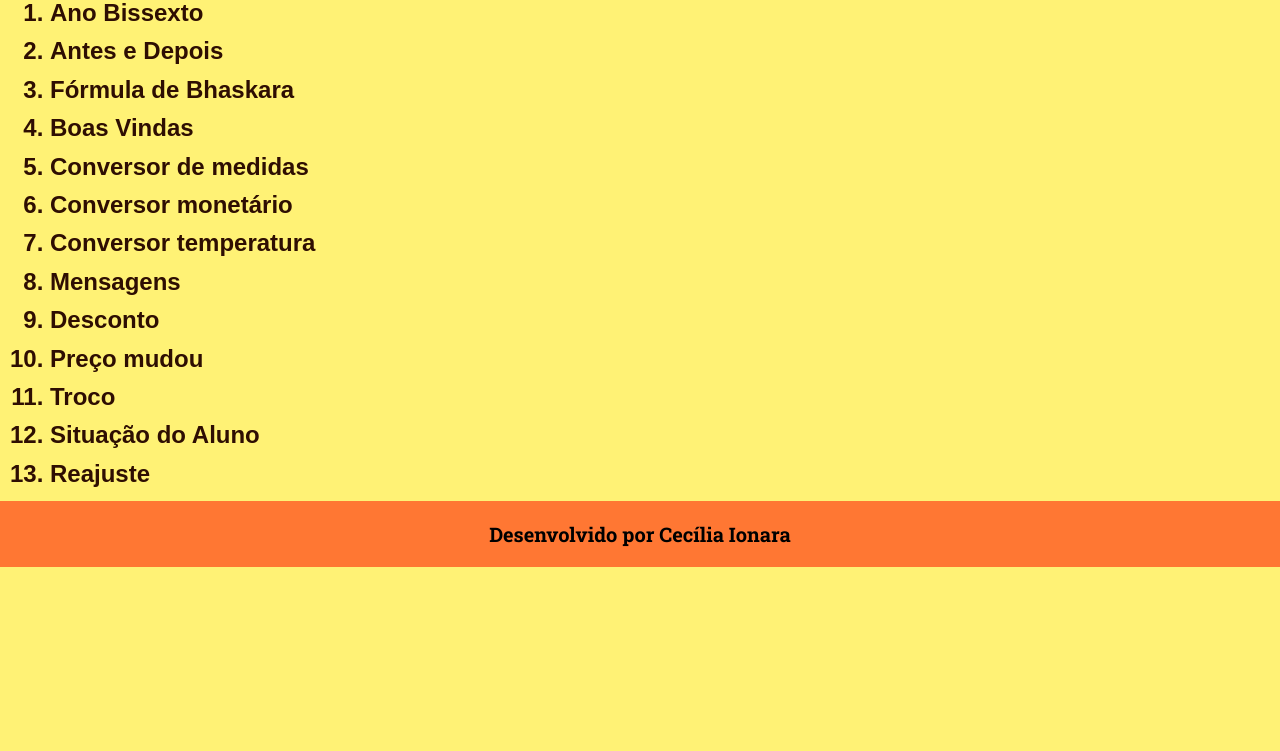
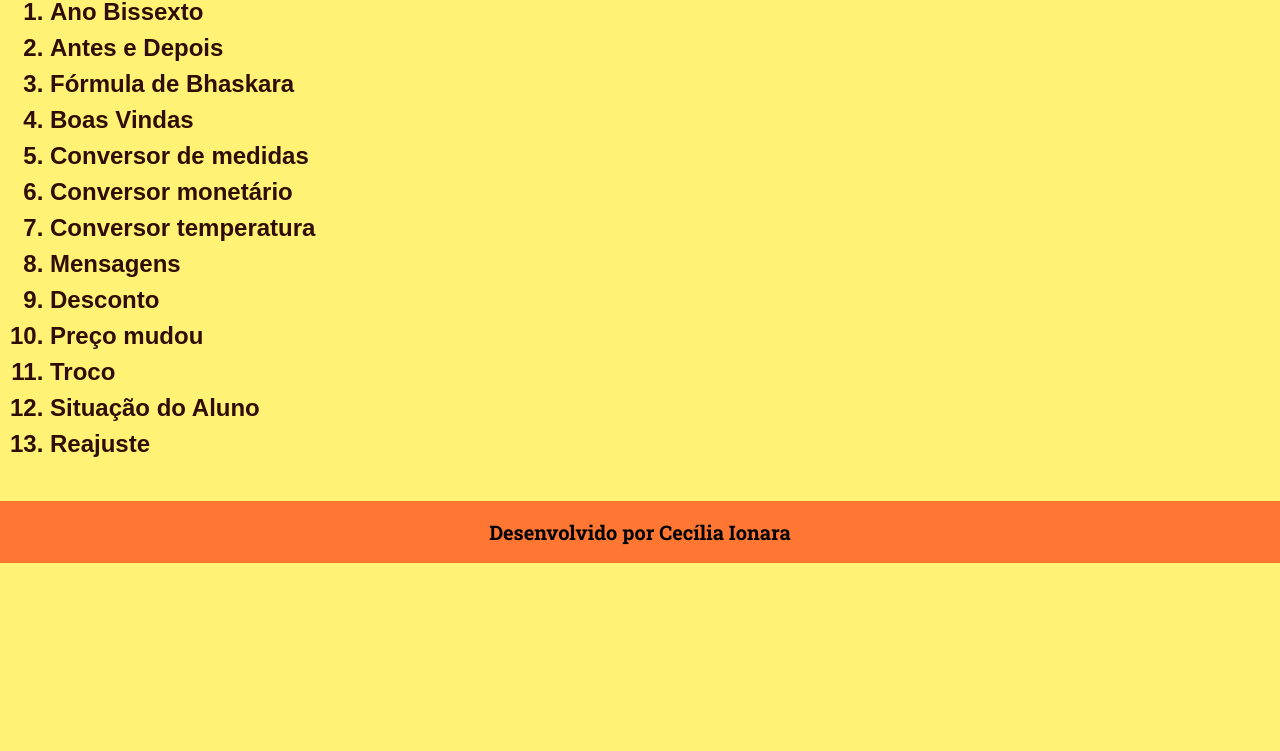
Before and after one commit to cecilia-ionara/ativ2-desafios-js, a plain HTML site: page index.html in a window 1280 px wide. Shown: the part 49-800 px from the top of the page. Drawn offline with Linux system fonts and the light colour scheme.

Commit message:
Add files via upload

```diff
--- a/style.css
+++ b/style.css
@@ -31,7 +31,7 @@ a {
 .conteudo-lista {
     font: 18pt Arial;
     font-weight: 600;
-    line-height: 1.6;
+    line-height: 1.5;
 }
 
 h2 {
@@ -45,5 +45,5 @@ h2 {
     font-size: 20px;
     background-color: #ff7733;
     text-align: center;
-    padding: 20px;
+    padding: 18px;
 }
```
